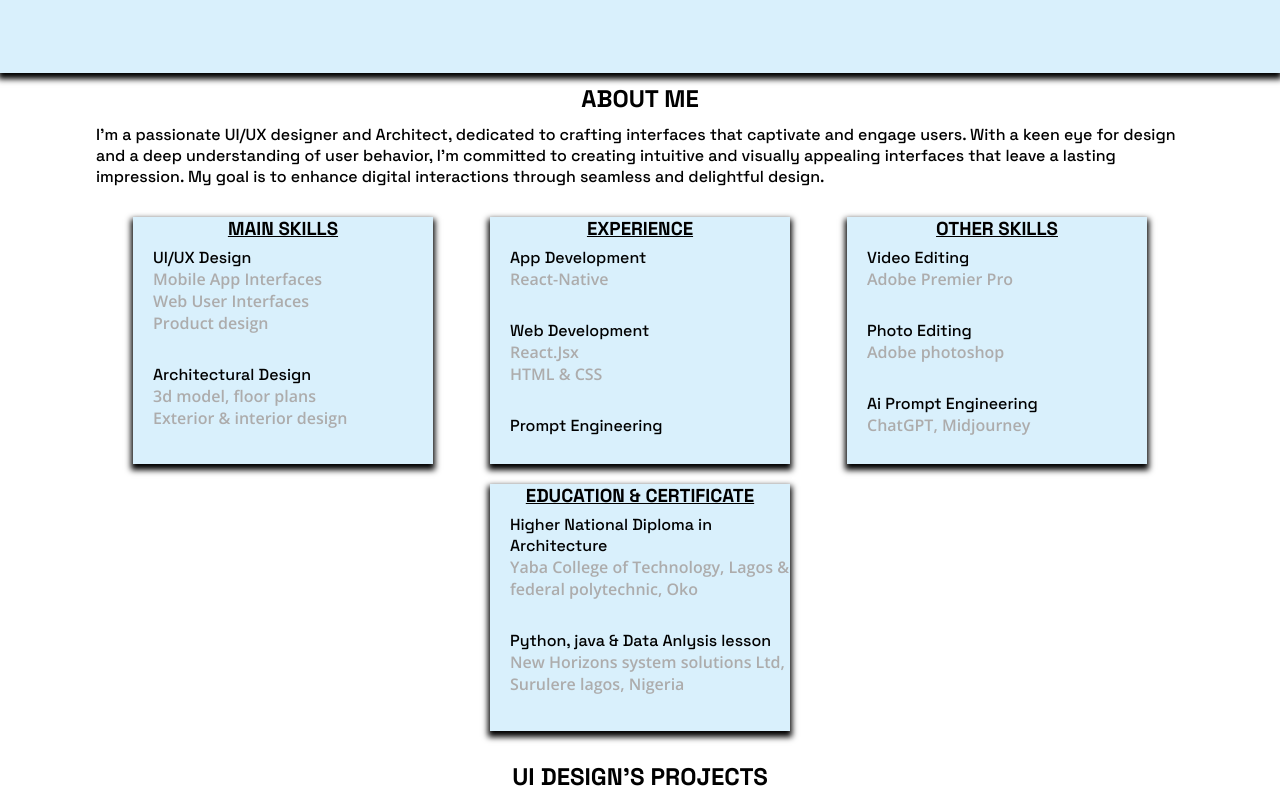
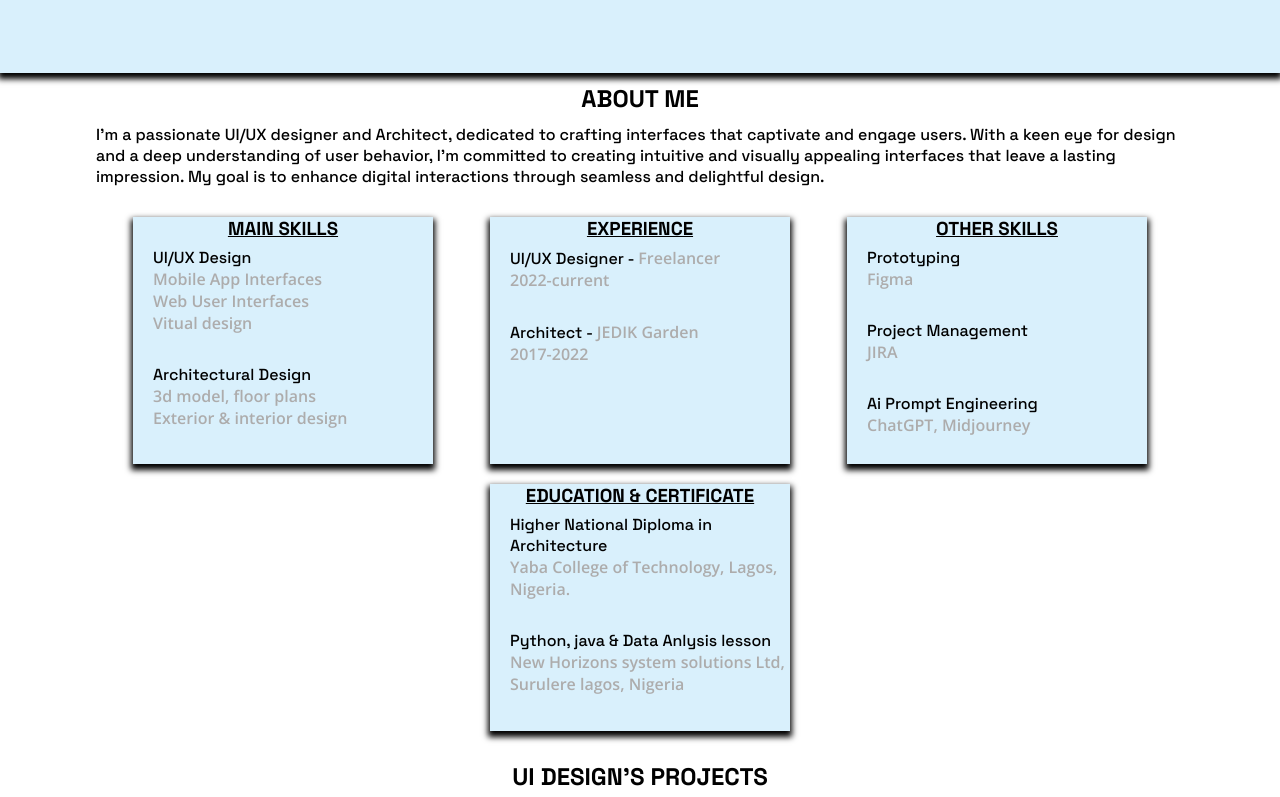
Before and after one commit to blessedov/my-portfolio-website, a plain HTML site: page index.html in a window 1280 px wide. Shown: the part 632-1429 px from the top of the page. Drawn offline with nearby package versions, Linux system fonts and the light colour scheme.

Commit message:
Update index.html

```diff
--- a/index.html
+++ b/index.html
@@ -25,7 +25,7 @@
           <li><a href="#projects">MY PROJECTS</a></li>
           <li><a href="#contact">CONTACT</a></li>
         </ul>
-        <button  class="btn"><a href="assets/toochukwu-onyemalu-resume.pdf" download> CV/RESUME  <i class="fas fa-download"></i></button></a>
+        <button  class="btn"><a href="assets/Onyemalu_Toochukwu_Resume.pdf" download> CV/RESUME  <i class="fas fa-download"></i></button></a>
       </nav>
       <hr>
     </div>
@@ -52,7 +52,7 @@
     </div>
 
     <div class="img1" id="about">
-      <img src="Screenshot_20230615-175921_Photo Lab.jpg">
+      <img src="Screenshot_20230615-175921_Photo Lab.jpg" alt="Onyemalu Toochuckwu photo">
     </div>
   </div>
   </div>
@@ -76,24 +76,24 @@
           <div class="fskills">
             <div id="skills">
               <h3>MAIN SKILLS</h3>
-              <p>UI/UX Design<br><span id="blurtext">Mobile App Interfaces<br>Web User Interfaces<br>Product design</span></p>
+              <p>UI/UX Design<br><span id="blurtext">Mobile App Interfaces<br>Web User Interfaces<br>Vitual design</span></p>
               <p>Architectural Design<br><span id="blurtext">3d model, floor plans<br>Exterior & interior design</span></p>
             </div>
             <div id="skills">
               <h3>EXPERIENCE</h3>
-              <p>App Development<br><span id="blurtext">React-Native</span></p>
-              <p>Web Development<br><span id="blurtext">React.Jsx<br>HTML & CSS</span></p>
-              <p>Prompt Engineering</p>
+              <p>UI/UX Designer - <span id="blurtext">Freelancer</span><br><span id="blurtext">2022-current</span></p>
+              <p>Architect - <span id="blurtext">JEDIK Garden</span><br><span id="blurtext">2017-2022</span></p>
+
             </div>
             <div id="skills">
               <h3>OTHER SKILLS</h3>
-              <p>Video Editing<br><span id="blurtext">Adobe Premier Pro</span></p>
-              <p>Photo Editing<br><span id="blurtext">Adobe photoshop</span></p>
+              <p>Prototyping<br><span id="blurtext">Figma</span></p>
+              <p>Project Management<br><span id="blurtext">JIRA</span></p>
               <p>Ai Prompt Engineering<br><span id="blurtext">ChatGPT, Midjourney</span></p>
             </div>
            <div id="skills">
             <h3>EDUCATION & CERTIFICATE</h3>
-              <p id="projects">Higher National Diploma in Architecture<br><span id="blurtext">Yaba College of Technology, Lagos & federal polytechnic, Oko</span></p>
+              <p id="projects">Higher National Diploma in Architecture<br><span id="blurtext">Yaba College of Technology, Lagos, Nigeria. </span></p>
               <p>Python, java & Data Anlysis lesson <br><span id="blurtext"> New Horizons system solutions Ltd, Surulere lagos, Nigeria</span> </p>
 
            </div>
@@ -180,7 +180,7 @@
           </div>
 
           <div class="contactimage">
-            <img id="connect" src="Screenshot_20230615-175921_Photo Lab.jpg">
+            <img id="connect" src="Screenshot_20230615-175921_Photo Lab.jpg" alt="Onyemalu Toochuckwu photo">
             <div class="socialmedia">
 
                 <a href="www.linkedin.com/in/toochukwu-onyemalu-36a843289" class="icon1"><i class="fab fa-linkedin"></i></a>
```
